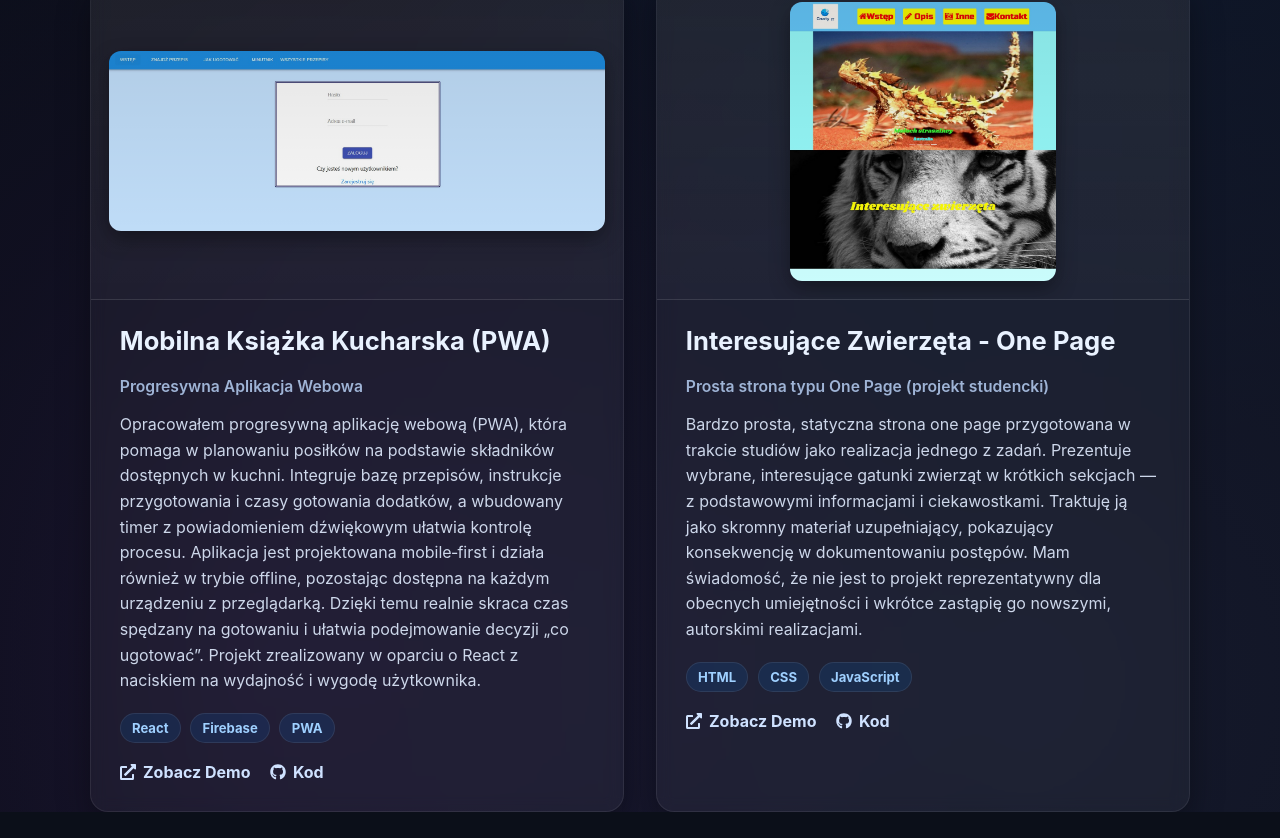
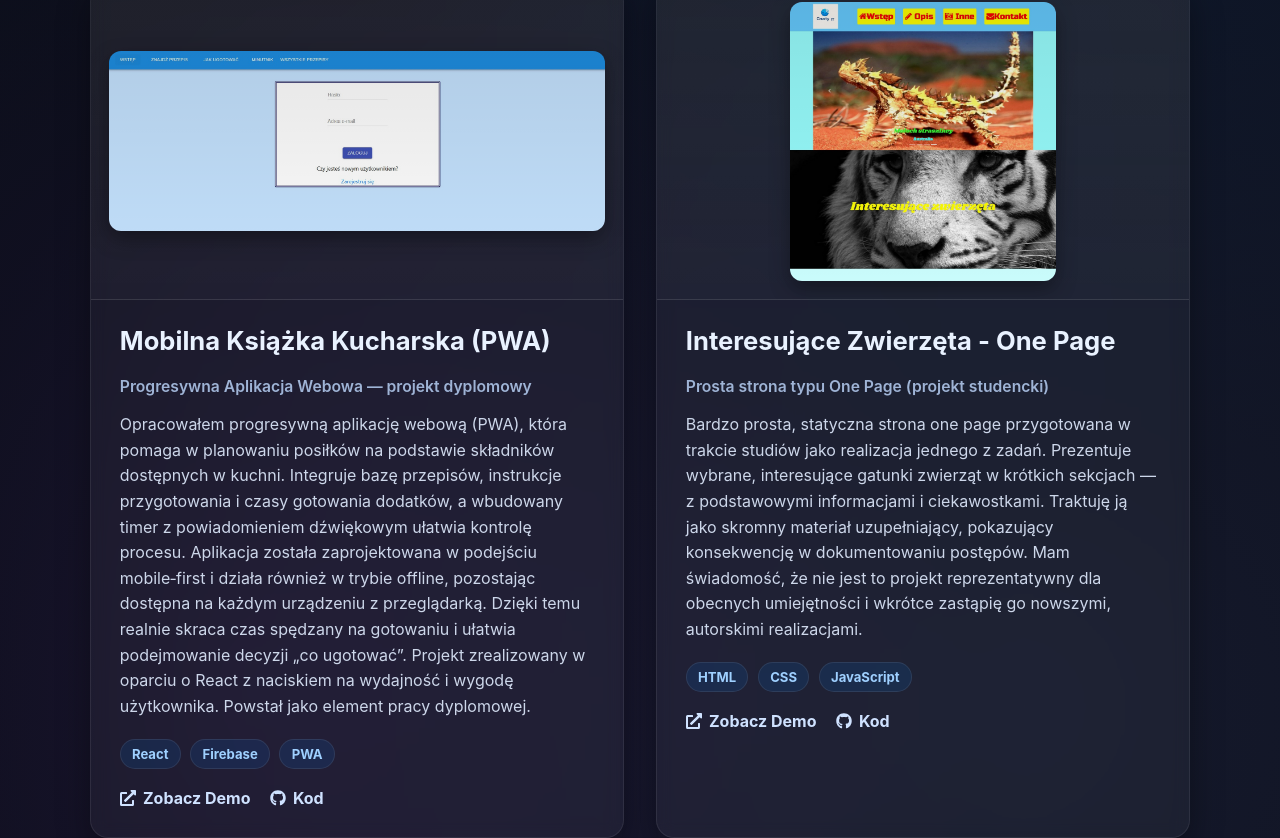
Before and after one commit to shellupski/Moja-strona, a React (Create React App) app: page /Moja-strona/portfolio in a window 1280 px wide. Shown: the part 658-1496 px from the top of the page. Before the commit the page ends 1470 px from the top, so only its background shows below. Built offline with nearby package versions, Linux system fonts and the light colour scheme.

Commit message:
update home

```diff
--- a/src/components/Home.js
+++ b/src/components/Home.js
@@ -116,9 +116,9 @@ export default function Home() {
                         <a
                             className="btn-glass"
                             onMouseMove={handleMagnet}
-                            href={CV_FILE}
-                            target="_blank"
-                            rel="noreferrer"
+                            href="/cv/CV.pdf"
+                            download
+                            rel="noopener noreferrer"
                         >
                             📄 Pobierz CV
                         </a>
--- a/src/components/Portfolio.js
+++ b/src/components/Portfolio.js
@@ -10,8 +10,8 @@ const projects = [
     {
         id: 1,
         title: 'Mobilna Książka Kucharska (PWA)',
-        subtitle: 'Progresywna Aplikacja Webowa',
-        description: 'Opracowałem progresywną aplikację webową (PWA), która pomaga w planowaniu posiłków na podstawie składników dostępnych w kuchni. Integruje bazę przepisów, instrukcje przygotowania i czasy gotowania dodatków, a wbudowany timer z powiadomieniem dźwiękowym ułatwia kontrolę procesu. Aplikacja jest projektowana mobile‑first i działa również w trybie offline, pozostając dostępna na każdym urządzeniu z przeglądarką. Dzięki temu realnie skraca czas spędzany na gotowaniu i ułatwia podejmowanie decyzji „co ugotować”. Projekt zrealizowany w oparciu o React z naciskiem na wydajność i wygodę użytkownika.',
+        subtitle: 'Progresywna Aplikacja Webowa — projekt dyplomowy',
+        description: 'Opracowałem progresywną aplikację webową (PWA), która pomaga w planowaniu posiłków na podstawie składników dostępnych w kuchni. Integruje bazę przepisów, instrukcje przygotowania i czasy gotowania dodatków, a wbudowany timer z powiadomieniem dźwiękowym ułatwia kontrolę procesu. Aplikacja została zaprojektowana w podejściu mobile‑first i działa również w trybie offline, pozostając dostępna na każdym urządzeniu z przeglądarką. Dzięki temu realnie skraca czas spędzany na gotowaniu i ułatwia podejmowanie decyzji „co ugotować”. Projekt zrealizowany w oparciu o React z naciskiem na wydajność i wygodę użytkownika. Powstał jako element pracy dyplomowej.',
         technologies: ['React', 'Firebase', 'PWA'],
         demoLink: 'https://mobilnaksiazkakucharska.netlify.app',
         githubLink: 'https://github.com/shellupski/Mobilna-ksiazka-kucharska', // zaktualizowany link do repo
```
Also changed, not shown: 1 other file (tests, documents, lock files or other folders).
